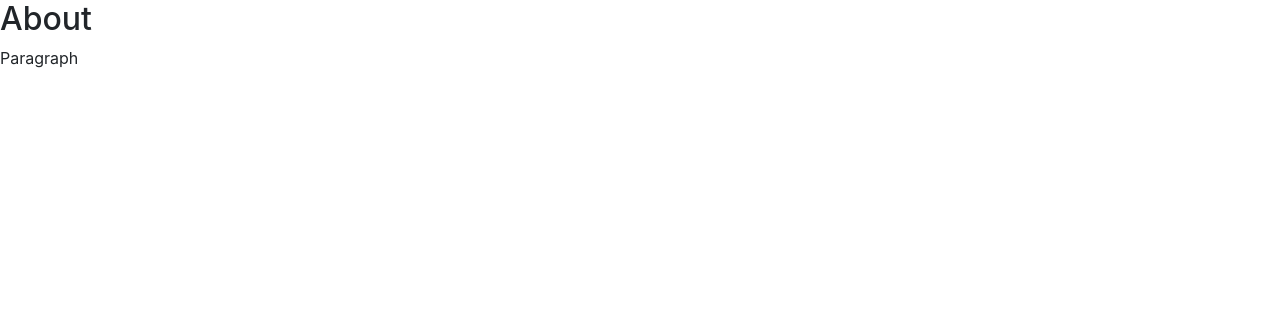
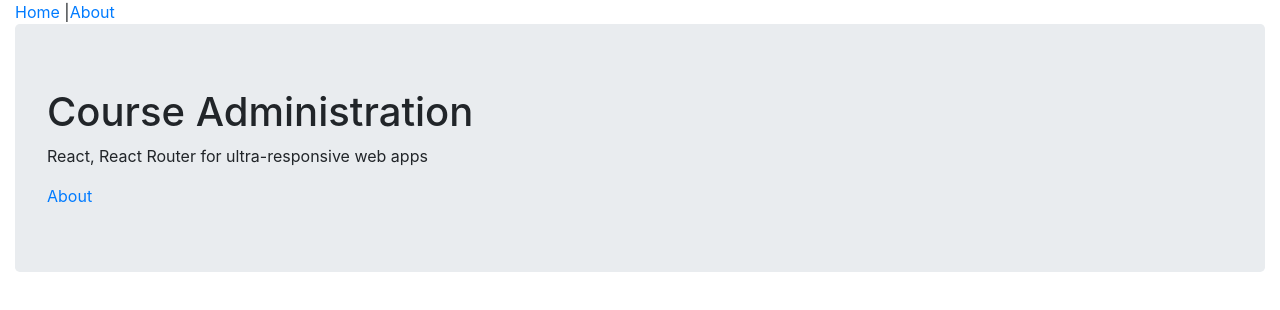
Before and after one commit to ma7ammad/my-first-react-app, a React (Create React App) app: page / in a window 1280 px wide. Shown: the top 310 px of the page. Built offline with nearby package versions, Linux system fonts and the light colour scheme.

Commit message:
rectified HomePage name created entry point app.js

```diff
--- /dev/null
+++ b/src/common/Header.js
@@ -0,0 +1,11 @@
+import React from "react";
+
+function Header() {
+  return (
+    <nav>
+      <a href="/">Home</a> |<a href="/about">About</a>
+    </nav>
+  );
+}
+
+export default Header;
--- /dev/null
+++ b/src/components/App.js
@@ -0,0 +1,23 @@
+import React from "react";
+import HomePage from "./HomePage";
+import AboutPage from "./AboutPage";
+import Header from "../common/Header";
+
+function App() {
+  /*----------------------------------*/
+  //function declared witin a function
+  function getPage() {
+    const route = window.location.pathname;
+    if (route === "/about") return <AboutPage />;
+    return <HomePage />;
+  }
+  /*----------------------------------*/
+  return (
+    <div className="container-fluid">
+      <Header />
+      {getPage()}
+    </div>
+  );
+}
+
+export default App;
--- a/src/components/HomaPage.js
+++ b/src/components/HomePage.js
@@ -6,6 +6,7 @@
     <div className="jumbotron">
       <h1>Course Administration</h1>
       <p>React, React Router for ultra-responsive web apps</p>
+      <a href="/about">About</a>
     </div>
   );
 }
--- a/src/index.js
+++ b/src/index.js
@@ -2,7 +2,7 @@
 import React from "react";
 import { render } from "react-dom";
 //import HomePage from "./components/HomePage";
-import AboutPage from "./components/AboutPage";
+import App from "./components/App";
 
 //render(<HomePage />, document.getElementById("root"));
-render(<AboutPage />, document.getElementById("root"));
+render(<App />, document.getElementById("root"));
```
